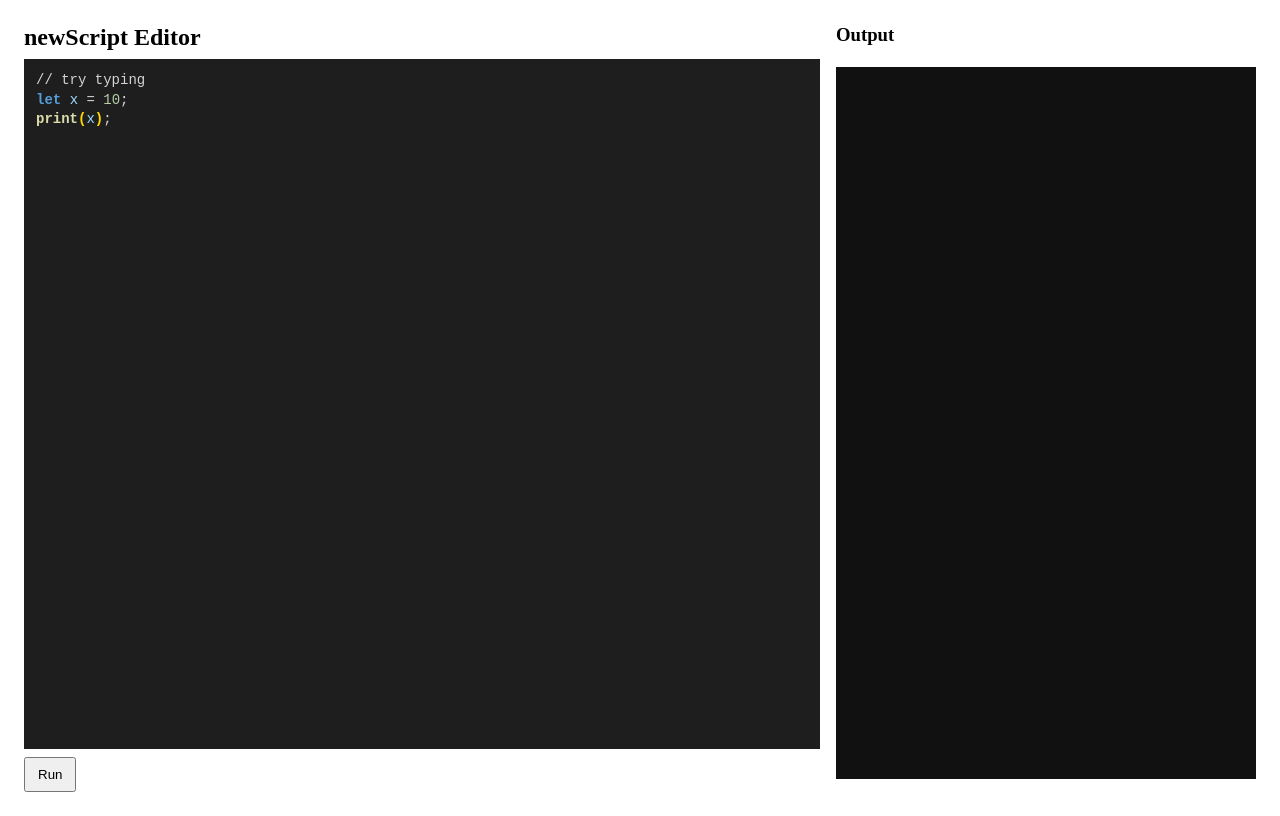
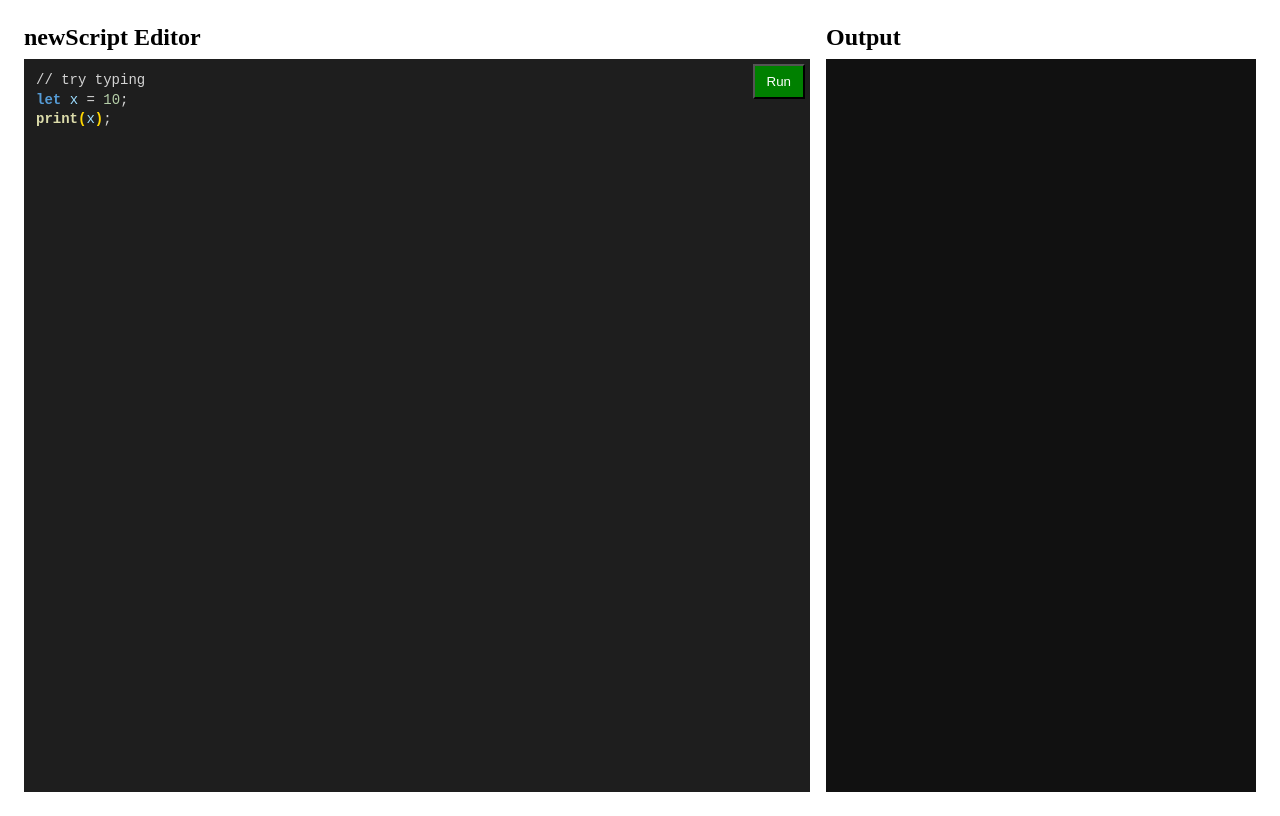
Before and after one commit to Faisal-imtiyaz123/newScript, a React (Vite) app: page / in a window 1280 px wide. Built offline with nearby package versions, Linux system fonts and the light colour scheme.

Commit message:
finished color formatting

```diff
--- a/src/App.tsx
+++ b/src/App.tsx
@@ -43,9 +43,8 @@ export default function App() {
 
   return (
     <div style={{ display: "flex", gap: 16, padding: 16, height: "100vh", boxSizing: "border-box" }}>
-      <div style={{ flex: 1, display: "flex", flexDirection: "column", minHeight: 0 }}>
+      <div style={{ flex: 1, display: "flex", flexDirection: "column", minHeight: 0,position:"relative" }}>
         <h2 style={{ margin: 0, marginBottom: 8 }}>newScript Editor</h2>
-
         <div className="editor-container">
           <pre
             ref={preRef}
@@ -62,18 +61,16 @@ export default function App() {
             onScroll={onScroll}
           />
         </div>
-
         <button
           onClick={handleRun}
-          style={{ marginTop: 8, padding: "8px 12px", alignSelf: "flex-start" }}
+          style={{ padding: "8px 12px",right:5, top:40 ,position:"absolute",zIndex:4,backgroundColor:"green",color:"white",cursor:"pointer"}}
         >
           Run
         </button>
       </div>
-
-      <div style={{ width: 420, display: "flex", flexDirection: "column" }}>
-        <h3 style={{ margin: 0, marginBottom: 8 }}>Output</h3>
-        <pre style={{ flex: 1, background: "#111", color: "#0f0", padding: 12, overflow: "auto" }}>
+      <div style={{ width: 430, display: "flex", flexDirection: "column"}}>
+        <h2 style={{ margin: 0, marginBottom: 8 }}>Output</h2>
+        <pre style={{ flex:1,margin:0, background: "#111", color: "#0f0", overflow: "auto" ,padding:10}}>
           {output.join("\n")}
         </pre>
       </div>
--- a/src/compiler/lexer/Lexer.ts
+++ b/src/compiler/lexer/Lexer.ts
@@ -94,7 +94,6 @@ private skipComments(){
 private string() {
   let str = "";
   let unterminated = false;
-
   while (!this.isAtEnd() && this.peek() !== '"') {
     const ch = this.advance();
     if (ch === "\\") {
@@ -109,14 +108,12 @@ private string() {
       str += ch;
     }
   }
-
   if (this.isAtEnd() || this.peek() !== '"') {
     // Unterminated string: just mark it, don't throw
     unterminated = true;
   } else {
     this.advance(); // consume closing quote
   }
-
   // Attach unterminated flag to literal so highlighter can style differently
   return this.makeToken(TokenType.STRING, str, { value: str, unterminated });
 }
--- a/src/highlighter/highlighter.ts
+++ b/src/highlighter/highlighter.ts
@@ -90,7 +90,6 @@ function tokenClass(type: TokenType | "STRING_ERROR"): string {
     case TokenType.AND_AND:
     case TokenType.OR_OR:
       return "tok-operator";
-
     default:
       return "tok-default";
   }
@@ -102,7 +101,6 @@ export function highlightCode(src: string): string {
   const lexer = new Lexer(src);
   let out = "";
   let pos = 0;
-
   try {
     const tokens = lexer.tokenize();
     for (const t of tokens) {
@@ -126,7 +124,6 @@ export function highlightCode(src: string): string {
       out += escapeHtml(src.slice(pos));
     }
   }
-
   if (!out.endsWith("\n")) out += "\n";
   return out;
 }
```
